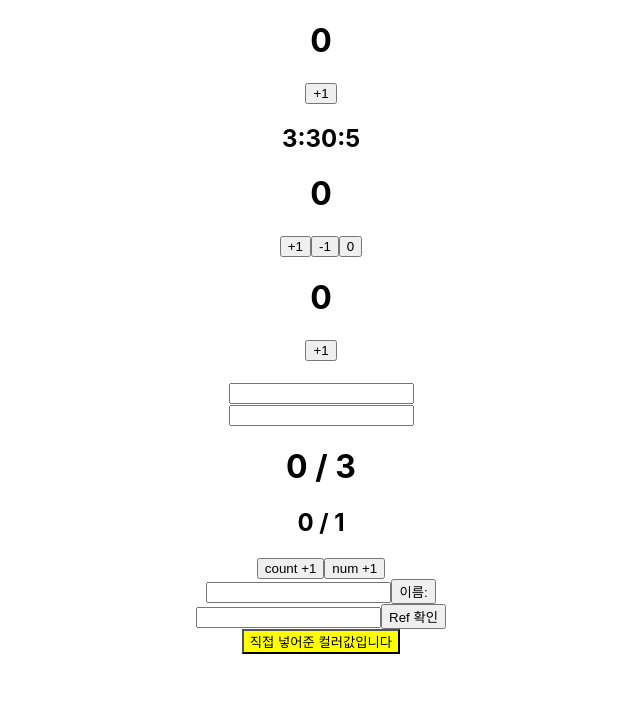
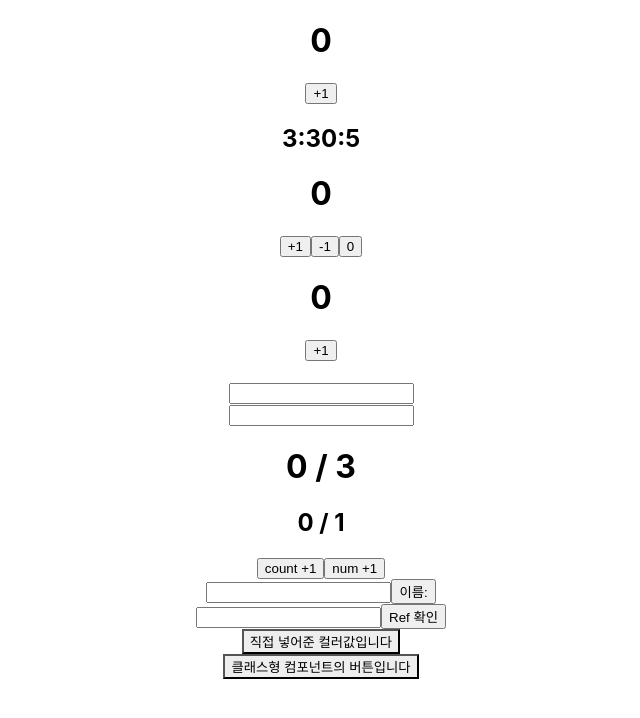
Before and after one commit to hj-Seong/green-react, a React (Create React App) app in the folder react-hook/: page / in a window 1280 px wide. Shown: the top 718 px of the page, without its empty margins (319-959 px from the left). Built offline with nearby package versions, Linux system fonts and the light colour scheme.

Commit message:
1020 hook-Context-2

```diff
--- a/react-hook/src/components/ContextCompAll.jsx
+++ b/react-hook/src/components/ContextCompAll.jsx
@@ -3,10 +3,31 @@
 //  : 리액트는 부모의 값을 props을 통해 계속해서 아래로 내려주는 형식으로 사용
 // > useContext를 사용하면 중간에 props 전해주는 것 없이 자손컴포넌트에 값을 전해줄수있다
 
+import React, { Component } from "react";
+import { useContext } from "react";
+
+// useContext통해서 공유할 값을 객체형태로 작성
+const themes = {
+    light : {
+        foreground : "#000000",
+        background : "#eeeeee"
+    },
+    dark : {
+        foreground : "#ffffff",
+        background : "#222222"
+    }
+}
+// useContext를 통해서 값을 공유하기위해 createContext사용
+// React를 import해서 사용
+const ThemeContext = React.createContext(null);
+
 const ContextCompAll = () => {
     return (
         <div>
-            <Toolbar />
+            {/** createContext로 만든 컴포넌트로 값을 사용하는 컴포넌트를 감싼다 */}
+            <ThemeContext.Provider value={themes.light}>
+                <Toolbar />
+            </ThemeContext.Provider>
         </div>
     );
 }
@@ -22,6 +43,7 @@ const Toolbar = () => {
     return (
         <div>
             <ThemedButtonFunc />
+            <ThemedButtonClass />
         </div>
     );
 }
@@ -29,9 +51,35 @@ const Toolbar = () => {
 // Toolbar 컴포넌트 안에 들어갈 컴포넌트
 // 함수형 컴포넌트
 const ThemedButtonFunc = () => {
+    // useContext를 통해서 조상의 값에 접근할수 있다
+    // createContext로 만든 컴포넌트를 가져와서 값을 사용
+    const theme = useContext(ThemeContext);
     return (
         <div>
-            <button style={ {backgroundColor: "yellow"} } > 직접 넣어준 컬러값입니다 </button>
+            <button style={ {backgroundColor: theme.background, color:theme.foreground } } > 직접 넣어준 컬러값입니다 </button>
         </div>
     );
 }
+
+// 클래스형컴포넌트로 context에 접근
+class ThemedButtonClass extends Component {
+    // 클래스로 값을 가져올때 static을 통해서 contextType 으로 가져온다
+    static contextType = ThemeContext;
+    render() {
+        return (
+            <div>
+                <button style={{
+                    // contextType으로 접근하지 않고, context로 접근
+                    backgroundColor: this.context.background,
+                    color : this.context.foreground
+                }}>
+                    클래스형 컴포넌트의 버튼입니다
+                </button>
+            </div>
+        );
+    }
+}
+
+// Toolbar안에 들어갈 새로운 p태그 작성
+// 함수형으로 만들어주셔서 동일한 theme.dark를 가질 수 있도록하기.
+// + themes에 blue를 추가해서 배경색 blue이고 color가 white 주제를 만들어서 확인
```
